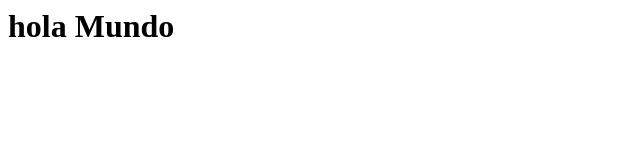
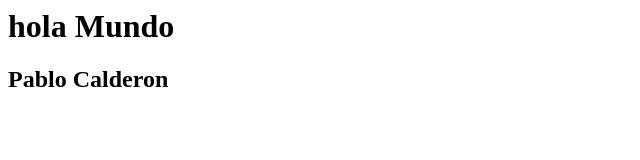
Before and after one commit to pablocalderonxxii/Aprendiendogit, a plain HTML site: page index.html in a window 1280 px wide. Shown: the whole page, without its empty margins (0-640 px from the left). Drawn offline with Linux system fonts and the light colour scheme.

Commit message:
agregue mi nombre

```diff
--- a/index.html
+++ b/index.html
@@ -1 +1,3 @@
 <h1>hola Mundo</h1>
+
+<h2>Pablo Calderon</h2>
```
